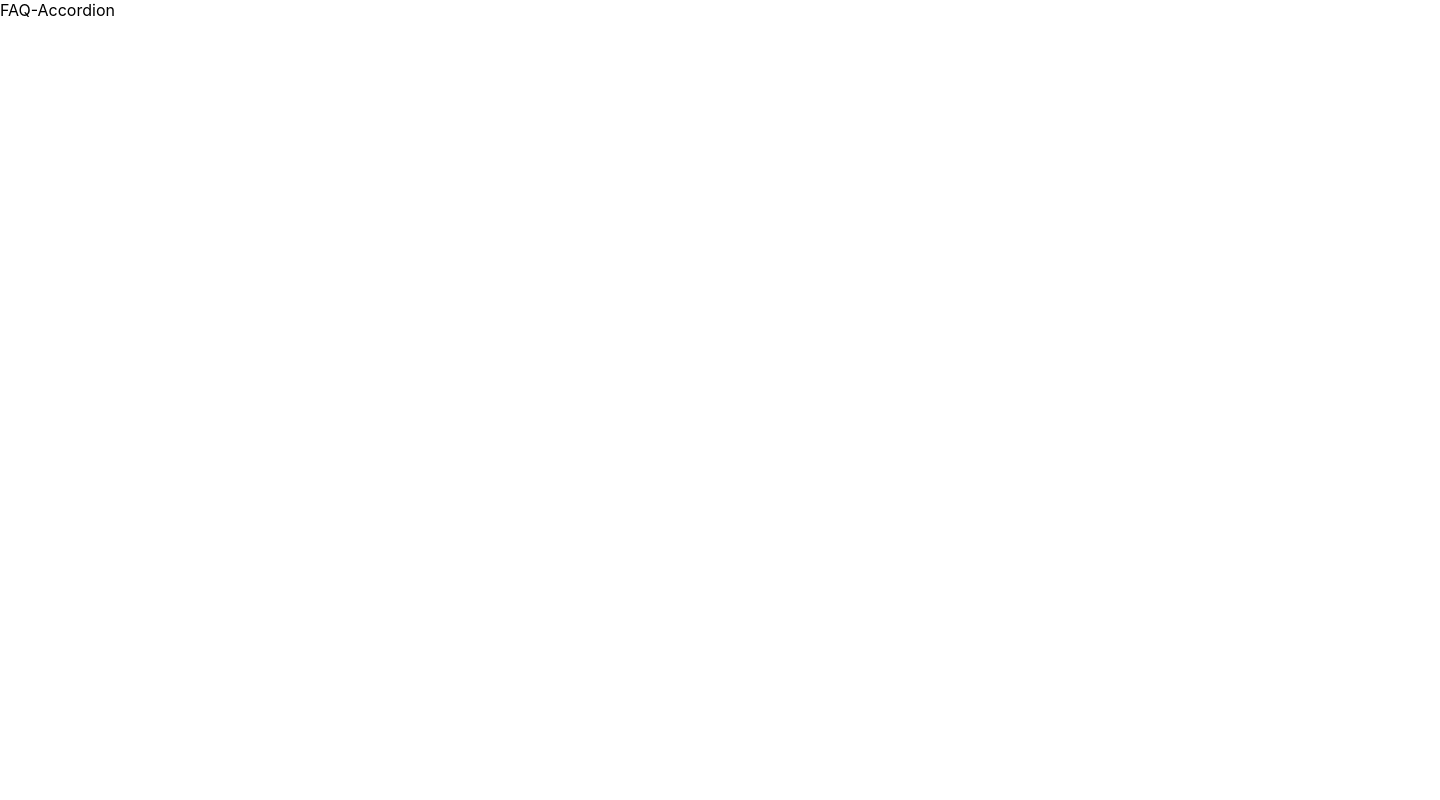
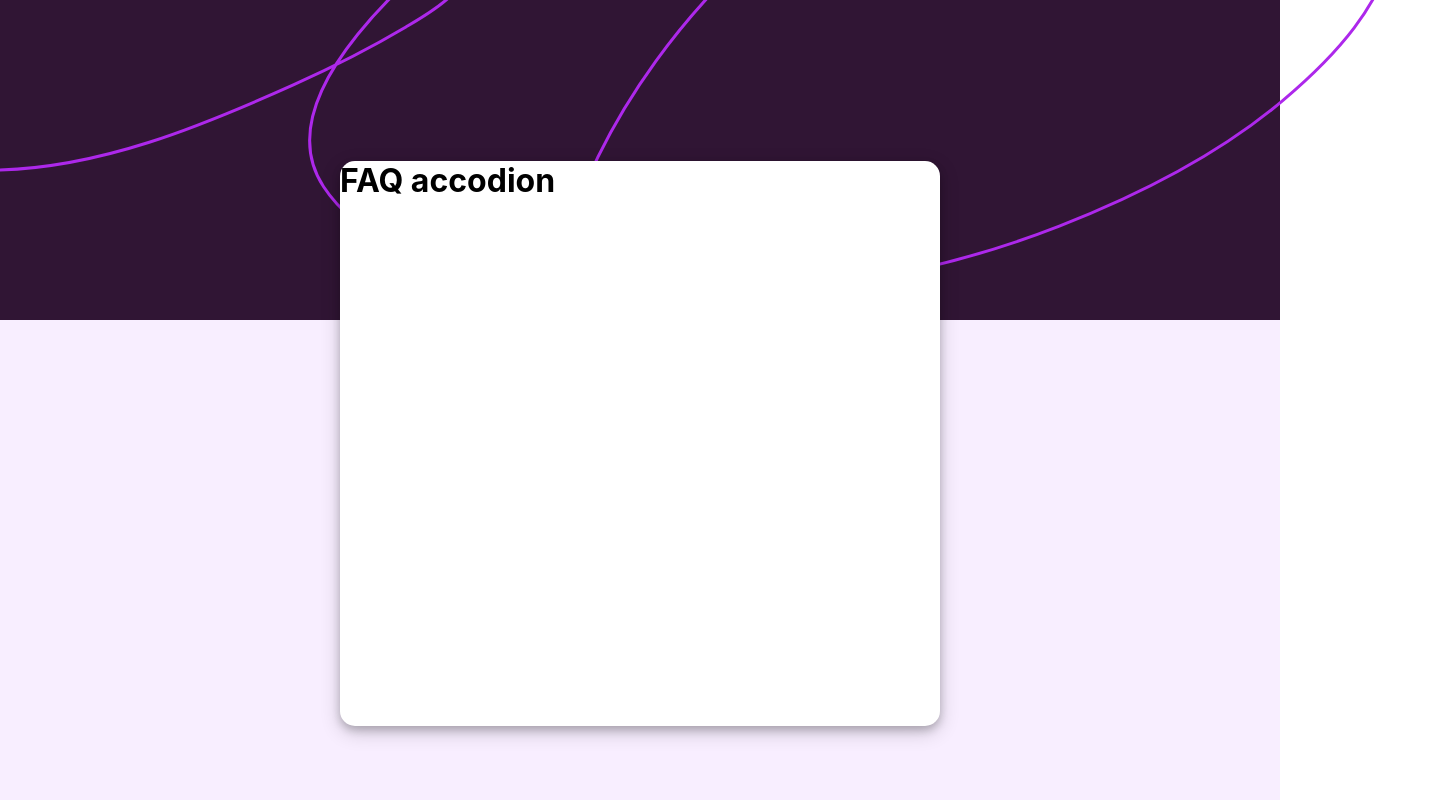
Before and after one commit to PiriyaLapa/faq-accordion, a React (Create React App) app: page / in a window 1280 px wide. Shown: the top 800 px of the page, 1440 px wide, since content can reach past the window. Built offline with nearby package versions, Linux system fonts and the light colour scheme.

Commit message:
update project

```diff
--- a/package.json
+++ b/package.json
@@ -13,6 +13,7 @@
     "react": "^18.2.0",
     "react-dom": "^18.2.0",
     "react-scripts": "5.0.1",
+    "styled-components": "^6.1.1",
     "typescript": "^4.9.5",
     "web-vitals": "^2.1.4"
   },
--- a/src/App.tsx
+++ b/src/App.tsx
@@ -1,37 +1,18 @@
-// import React from 'react';
-// import logo from './logo.svg';
-// import './App.css';
-
-// function App() {
-//   return (
-//     <div className="App">
-//       <header className="App-header">
-//         <img src={logo} className="App-logo" alt="logo" />
-//         <p>
-//           Edit <code>src/App.tsx</code> and save to reload.
-//         </p>
-//         <a
-//           className="App-link"
-//           href="https://reactjs.org"
-//           target="_blank"
-//           rel="noopener noreferrer"
-//         >
-//           Learn React
-//         </a>
-//         <h1>faq-accordion project</h1>
-//       </header>
-//     </div>
-//   );
-// }
-
-// export default App;
 
 import {Component} from 'react';
-
+import { Container, Header } from './components/StyleComponents';
+import { Card } from './components/CardComponent';
+import VectorLine from './components/VectorComponent';
 export default class App extends Component {
   render(){
     return(
-      <div>FAQ-Accordion</div>
+      <Container>
+        {/* <Header /> */}
+        <Header>
+          <VectorLine />
+        </Header>
+        <Card />
+      </Container>
     )
   }
 }
--- /dev/null
+++ b/src/components/CardComponent.tsx
@@ -0,0 +1,22 @@
+import {Component, ReactNode} from 'react';
+import styled from 'styled-components';
+
+export const CardContainer = styled.div`
+  width: 600px;
+  height: 565px;
+  position: top;
+  background-color: white;
+  margin: 0 auto;
+  border-radius: 15px;
+  box-shadow: 0 4px 8px 0 rgba(0, 0, 0, 0.2), 0 6px 20px 0 rgba(0, 0, 0, 0.19);
+`;
+
+export class Card extends Component {
+  render():ReactNode {
+    return (
+      <CardContainer>
+        <h1>FAQ accodion</h1>
+      </CardContainer>
+    );
+  }
+}
--- /dev/null
+++ b/src/components/StyleComponents.tsx
@@ -0,0 +1,18 @@
+import styled from "styled-components";
+
+export const Container = styled.div`
+  /* width: 1440px; */
+  width:100%;
+  height: 900px;
+  background-color: #f8eeff;
+  margin: 0 auto;
+
+  :nth-child(2) {
+    position: relative;
+    top: -20%;
+  }
+`;
+export const Header = styled(Container)`
+  height: 320px;
+  background-color: #301534;
+`;
--- /dev/null
+++ b/src/components/VectorComponent.tsx
@@ -0,0 +1,22 @@
+import { Component, ReactNode } from "react";
+
+export default class VectorLine extends Component {
+  render(): ReactNode {
+    return (
+      <svg
+        width="1440"
+        height="320"
+        viewBox="0 0 1440 320"
+        fill="none"
+        xmlns="http://www.w3.org/2000/svg"
+      >
+        <path
+          d="M-676 -182C-454 -10 -396.863 71.8879 -197.5 143.5C-99 178.882 -36.9186 170.726 -4.75116 170.108C99.736 168.098 199.858 126.871 293.882 84.6127C332.236 67.3751 369.764 48.4241 405.945 26.9834C429.848 12.8185 464.815 -6.93034 470.666 -37.4376C472.986 -49.5388 454.297 -49.6765 446.895 -47.2256C433.384 -42.7518 420.945 -30.6817 410.839 -21.5571C391.708 -4.28419 373.777 14.3914 357.604 34.4742C323.876 76.3568 289.57 134.721 323.446 186.488C340.733 212.903 367.386 232.181 395.558 245.615C451.74 272.406 514.763 284.357 576.336 289.761C740.774 304.193 905.3 286.3 1059.34 226.139C1139.1 194.991 1217.89 155.6 1283.57 99.8939C1332.13 58.7077 1386.37 3.3457 1394.23 -63.0062C1405.16 -155.193 1300.19 -199.068 1224.94 -211.424C1163.53 -221.508 1101.19 -215.588 1040.87 -201.836C962.608 -183.996 891.864 -154.166 826.629 -107.452C696.627 -14.359 591.679 120.961 554.163 278.375C538.523 344 537.515 416.585 559.656 480.926C581.108 543.264 628.852 591.502 683.704 625.849C748.821 666.623 820.865 687.989 896.543 699.059C997.017 713.755 1099.36 711.292 1199.57 696.062C1375.74 669.29 1552.3 607.631 1704.75 514.985C1807.97 452.26 1904.05 380.835 1984.81 290.56C2002.51 270.767 2016.62 249.685 2028.55 226.039C2172.11 -58.5 2095.5 -145.528 2095.5 -151"
+          stroke="#AD28EB"
+          stroke-width="3"
+          stroke-linecap="round"
+        />
+      </svg>
+    );
+  }
+}
```
Also changed, not shown: 1 other file (tests, documents, lock files or other folders).
